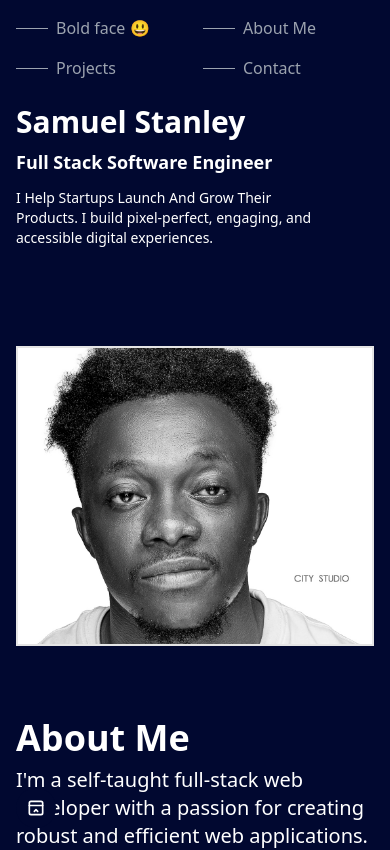
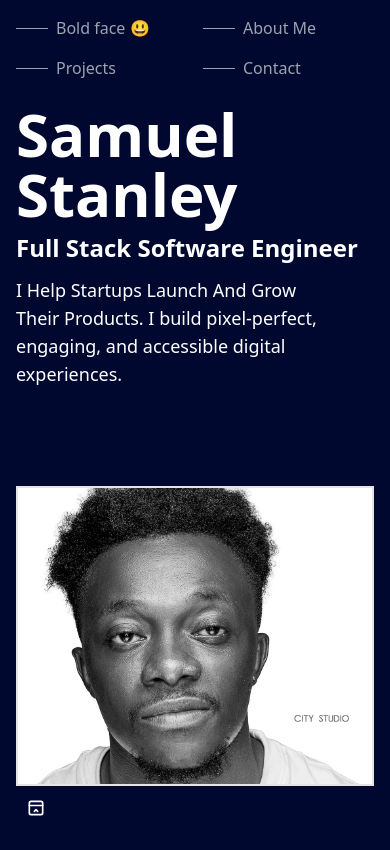
Before and after one commit to BigT001/Myportfolio, a Next.js app: page / in a window 390 px wide. Shown: the top 850 px of the page. Built offline with nearby package versions, Linux system fonts and the light colour scheme.

Commit message:
updated mobile responsiveness

```diff
--- a/app/page.tsx
+++ b/app/page.tsx
@@ -97,15 +97,15 @@ export default function HomePage() {
       <div className="lg:flex justify-between px-4 md:px-8 lg:px-28 overflow-y-auto">
         <div className="lg:fixed py-6 lg:py-10 w-full lg:w-auto">
           <div className="mt-20 flex flex-col items-start">
-            <h1 className="text-3xl md:text-4xl lg:text-6xl font-bold">
+            <h1 className="text-6xl md:text-4xl lg:text-6xl font-bold">
               Samuel Stanley
             </h1>
 
-            <p className="font-semibold text-lg md:text-xl lg:text-2xl mt-2">
+            <p className="font-semibold md:text-xl text-2xl mt-2">
               Full Stack Software Engineer
             </p>
 
-            <p className="mt-3 md:mt-5 text-sm md:text-base lg:text-lg max-w-xs md:max-w-sm lg:max-w-md">
+            <p className="mt-3 md:mt-5  md:text-base text-lg max-w-xs md:max-w-sm lg:max-w-md">
               I Help Startups Launch And Grow Their Products. I build
               pixel-perfect, engaging, and accessible digital experiences.
             </p>
```
